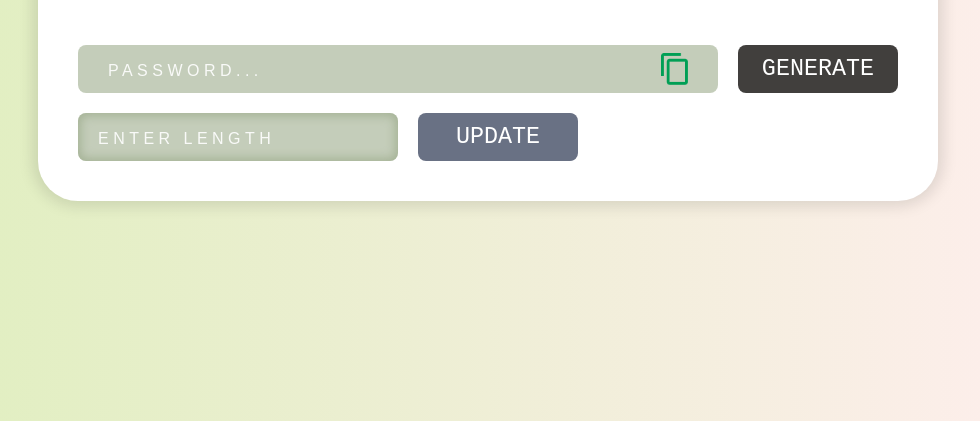
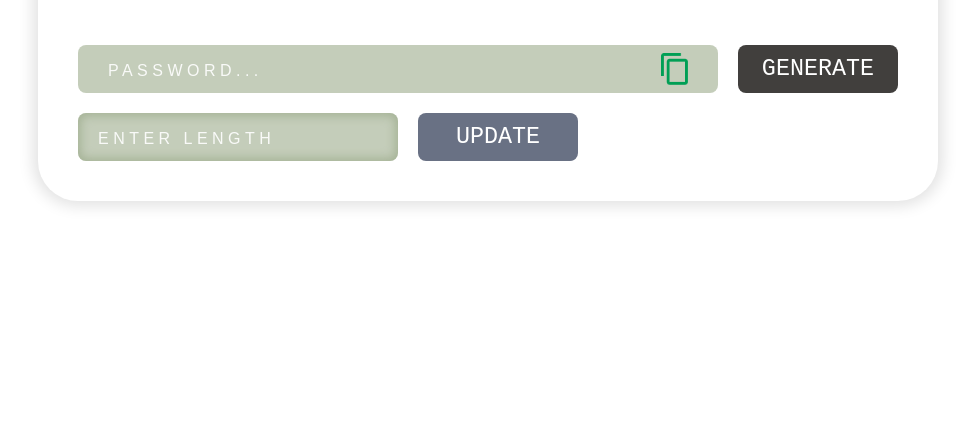
Before and after one commit to AjmalshaSalim/Password-Generator, a plain HTML site: page index.html in a window 1280 px wide. Shown: the part 379-800 px from the top of the page, without its empty margins (190-1170 px from the left). Drawn offline with Linux system fonts and the light colour scheme.

Commit message:
new commit

```diff
--- a/style.css
+++ b/style.css
@@ -7,10 +7,7 @@
 .container {
   width: 100%;
   height: 100vh;
-  background: #649173; /* fallback for old browsers */
-  background: #FFEEEE;  /* fallback for old browsers */
-  background: -webkit-linear-gradient(to right, #DDEFBB, #FFEEEE);  /* Chrome 10-25, Safari 5.1-6 */
-  background: linear-gradient(to right, #DDEFBB, #FFEEEE); /* W3C, IE 10+/ Edge, Firefox 16+, Chrome 26+, Opera 12+, Safari 7+ */
+background-color: white;
   padding-top: 30vh;
   padding-left: 10vw;
 }
```
